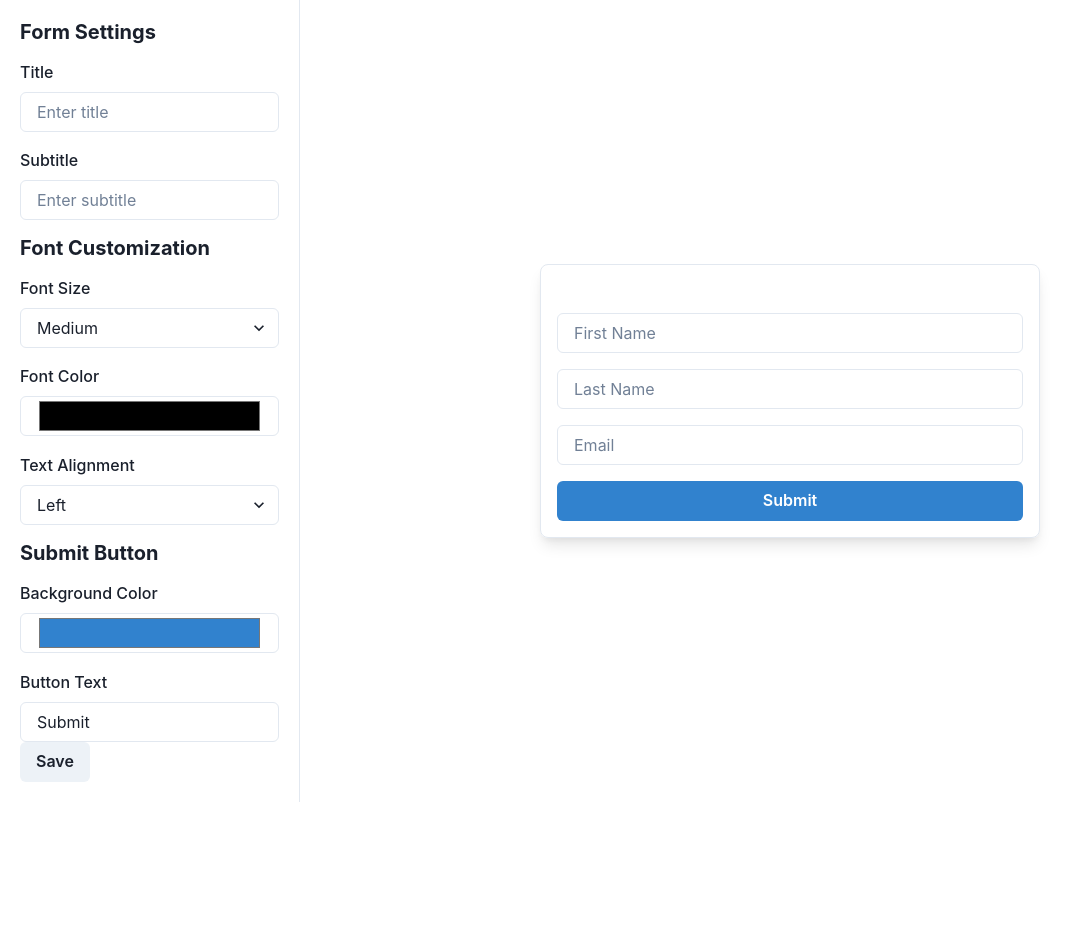
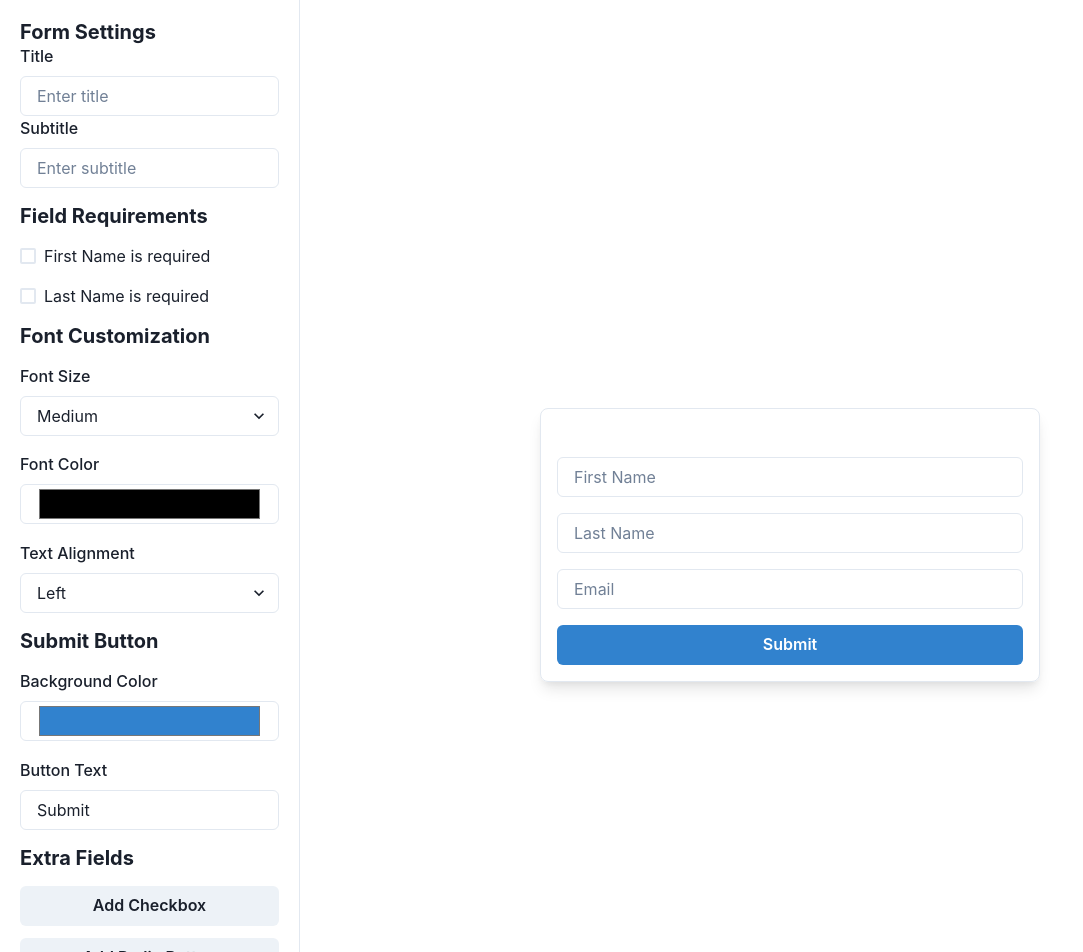
Before and after one commit to Fato07/viralLoops-form-widget-editor, a Next.js app: page / in a window 1280 px wide. Shown: the top 952 px of the page, without its empty margins (0-1083 px from the left). Before the commit the page ends 802 px from the top, so only its background shows below. Built offline with nearby package versions, Linux system fonts and the light colour scheme.

Commit message:
feat: implemented extra field fucntionality

```diff
--- /dev/null
+++ b/src/components/Field/Field.tsx
@@ -0,0 +1,69 @@
+import { updateField } from '@/store/extraFieldsSlice';
+import { Checkbox, Input, Text, Textarea } from '@chakra-ui/react';
+import React from 'react'
+import { useDispatch } from 'react-redux';
+
+const Field = ({ field }) => {
+  const dispatch = useDispatch();
+
+  const updateLabel = (e) => {
+    const updatedField = { ...field, label: e.target.value };
+    dispatch(updateField(updatedField));
+  };
+
+  const updateOptions = (e) => {
+    const options = e.target.value.split(',').map(label => ({ label: label.trim(), value: label.trim() }));
+    const updatedField = { ...field, options };
+    dispatch(updateField(updatedField));
+  };
+
+  const toggleRequired = () => {
+    const updatedField = { ...field, required: !field.required };
+    dispatch(updateField(updatedField));
+  };
+
+  switch (field.type) {
+    case 'checkbox':
+      return (
+        <>
+          <Text fontWeight="bold">Checkbox</Text>
+          <Input
+            value={field.label || ''}
+            onChange={updateLabel}
+            placeholder="Checkbox Label"
+            maxW="100%"
+          />
+          <Checkbox mt={2} isChecked={field.required} onChange={toggleRequired}>
+            Required
+          </Checkbox>
+        </>
+      );
+    case 'radio':
+      return (
+        <>
+          <Text fontWeight="bold">Radio Button</Text>
+          <Textarea
+            value={field.options?.map((option) => option.label).join(', ') || ''}
+            onChange={updateOptions}
+            placeholder="Option 1, Option 2, Option 3"
+            maxW="100%"
+          />
+        </>
+      );
+    case 'dropdown':
+      return (
+        <>
+          <Text fontWeight="bold">Dropdown</Text>
+          <Textarea value={field.options?.map((option) => option.label).join(', ') || ''}
+            onChange={updateOptions}
+            placeholder="Option 1, Option 2, Option 3"
+            maxW="100%" />
+        </>
+      );
+    default:
+      return null;
+  }
+
+};
+
+export default Field
--- a/src/components/preview/Preview.tsx
+++ b/src/components/preview/Preview.tsx
@@ -1,6 +1,6 @@
 
 import { RootState } from '@/store/store';
-import { Box, Heading, Text, Input, Button, VStack } from '@chakra-ui/react';
+import { Box, Heading, Text, Input, Button, VStack, Checkbox, RadioGroup, Radio, Select } from '@chakra-ui/react';
 import { useSelector } from 'react-redux';
 
 const Preview = () => {
@@ -12,6 +12,9 @@ const Preview = () => {
  const textAlign = useSelector((state: RootState) => state.fontCustomization.textAlign);
  const backgroundColor = useSelector((state: RootState) => state.submitButton.backgroundColor);
  const buttonText = useSelector((state: RootState) => state.submitButton.text);
+ const isFirstNameRequired = useSelector((state: RootState) => state.requiredFields.firstName);
+ const isLastNameRequired = useSelector((state: RootState) => state.requiredFields.lastName);
+ const extraFields = useSelector((state: RootState) => state.extraFields);
 
  return (
   <Box
@@ -38,12 +41,48 @@ const Preview = () => {
     >
      {subtitle}
     </Text>
-    <Input placeholder="First Name" />
-    <Input placeholder="Last Name" />
+    <Input placeholder={`First Name${isFirstNameRequired ? ' *' : ''}`} required={isFirstNameRequired} />
+    <Input placeholder={`Last Name${isLastNameRequired ? ' *' : ''}`} required={isLastNameRequired} />
+
     <Input placeholder="Email" required />
+    {/* Render Extra Fields */}
+    {extraFields.map(field => {
+     switch (field.type) {
+      case 'checkbox':
+       return (
+        <Checkbox key={field.id} isRequired={field.required}>
+         {field.label}
+        </Checkbox>
+       );
+      case 'radio':
+       return (
+        <RadioGroup key={field.id}>
+         {field.options?.map(option => (
+          <Radio value={option.value} key={option.value}>
+           {option.label}
+          </Radio>
+         ))}
+        </RadioGroup>
+       );
+      case 'dropdown':
+       return (
+        <Select key={field.id} placeholder={field.label}>
+         {field.options?.map(option => (
+          <option value={option.value} key={option.value}>
+           {option.label}
+          </option>
+         ))}
+        </Select>
+       );
+      default:
+       return null;
+     }
+    })}
+
     <Button backgroundColor={backgroundColor} color="white">
      {buttonText}
     </Button>
+
    </VStack>
   </Box>
  );
--- /dev/null
+++ b/src/components/sidebar/FormFields/FormFields.tsx
@@ -0,0 +1,35 @@
+import React from 'react';
+import { useSelector, useDispatch } from 'react-redux';
+import { FormControl, FormLabel, Input, Heading } from '@chakra-ui/react';
+import { RootState } from '@/store/store';
+import { setSubtitle, setTitle } from '@/store/titleSubtitleSlice';
+
+const FormFields = () => {
+ const dispatch = useDispatch();
+ const title = useSelector((state: RootState) => state.titleSubtitle.title);
+ const subtitle = useSelector((state: RootState) => state.titleSubtitle.subtitle);
+
+ return (
+  <div>
+   <Heading size="md">Form Settings</Heading>
+   <FormControl>
+    <FormLabel>Title</FormLabel>
+    <Input
+     value={title}
+     onChange={(e) => dispatch(setTitle(e.target.value))}
+     placeholder="Enter title"
+    />
+   </FormControl>
+   <FormControl>
+    <FormLabel>Subtitle</FormLabel>
+    <Input
+     value={subtitle}
+     onChange={(e) => dispatch(setSubtitle(e.target.value))}
+     placeholder="Enter subtitle"
+    />
+   </FormControl>
+  </div>
+ );
+};
+
+export default FormFields;
--- a/src/components/sidebar/Sidebar.tsx
+++ b/src/components/sidebar/Sidebar.tsx
@@ -1,4 +1,4 @@
-import { Box, Heading, VStack, FormControl, FormLabel, Input, Select, Button } from '@chakra-ui/react';
+import { Box, Heading, VStack, FormControl, FormLabel, Input, Select, Button, Checkbox, Stack, Text, Textarea } from '@chakra-ui/react';
 import styled from 'styled-components';
 import { useSelector, useDispatch } from 'react-redux';
 import { RootState } from '../../store/store';
@@ -9,15 +9,12 @@ import { useForm } from 'react-hook-form';
 import { zodResolver } from '@hookform/resolvers/zod';
 import { formSchema } from '@/zodSchemas/formSchema';
 import { FormData } from './types';
-
-const StyledSidebar = styled(Box)`
-    width: 300px;
-    padding: 20px;
-    border-right: 1px solid #e2e8f0;
-`;
+import { toggleFirstNameRequired, toggleLastNameRequired } from '@/store/requiredFieldsSlice';
+import { ExtraField, FieldType, addField, removeField, updateField } from '@/store/extraFieldsSlice';
+import Field from '../Field/Field';
+import FormFields from './FormFields/FormFields';
 
 const Sidebar = () => {
-
     const {
         register,
         handleSubmit,
@@ -40,31 +37,45 @@ const Sidebar = () => {
     const textAlign = useSelector((state: RootState) => state.fontCustomization.textAlign);
     const backgroundColor = useSelector((state: RootState) => state.submitButton.backgroundColor);
     const buttonText = useSelector((state: RootState) => state.submitButton.text);
+    const isFirstNameRequired = useSelector((state: RootState) => state.requiredFields.firstName);
+    const isLastNameRequired = useSelector((state: RootState) => state.requiredFields.lastName);
+    const extraFields = useSelector((state: RootState) => state.extraFields);
+
+    const handleAddField = (type: FieldType) => {
+        const newField: ExtraField = {
+            id: Date.now().toString(), // simple unique ID generation
+            type: type
+        };
+        dispatch(addField(newField));
+    };
+
 
     return (
-        <StyledSidebar as="form" onSubmit={handleSubmit(handleFormSubmit)}>
+        <Box
+            as="form"
+            w="300px"
+            p="20px"
+            borderRight="1px solid #e2e8f0"
+            overflowY="auto"
+            onSubmit={handleSubmit(handleFormSubmit)}>
 
             <VStack spacing={4} align="stretch">
                 {/* Title and Subtitle */}
-                <Heading size="md">Form Settings</Heading>
-                <FormControl>
-                    <FormLabel>Title</FormLabel>
-                    <Input
-                        {...register("title")}
-                        value={title}
-                        onChange={(e) => dispatch(setTitle(e.target.value))}
-                        placeholder="Enter title"
-                    />
-                </FormControl>
-                <FormControl>
-                    <FormLabel>Subtitle</FormLabel>
-                    <Input
-                        {...register("subtitle")}
-                        value={subtitle}
-                        onChange={(e) => dispatch(setSubtitle(e.target.value))}
-                        placeholder="Enter subtitle"
-                    />
-                </FormControl>
+                <FormFields />
+
+                <Heading size="md">Field Requirements</Heading>
+                <Checkbox
+                    isChecked={isFirstNameRequired}
+                    onChange={() => dispatch(toggleFirstNameRequired())}
+                >
+                    First Name is required
+                </Checkbox>
+                <Checkbox
+                    isChecked={isLastNameRequired}
+                    onChange={() => dispatch(toggleLastNameRequired())}
+                >
+                    Last Name is required
+                </Checkbox>
 
                 {/* Font Customization */}
                 <Heading size="md">Font Customization</Heading>
@@ -124,10 +135,25 @@ const Sidebar = () => {
                         placeholder="Enter button text"
                     />
                 </FormControl>
+                {/* Extra Fields Settings */}
+                <Heading size="md">Extra Fields</Heading>
+                <Stack spacing={3}>
+                    <Button onClick={() => handleAddField('checkbox')}>Add Checkbox</Button>
+                    <Button onClick={() => handleAddField('radio')}>Add Radio Button</Button>
+                    <Button onClick={() => handleAddField('dropdown')}>Add Dropdown</Button>
+                </Stack>
+
+                {/* List of added extra fields */}
+                {extraFields.map(field => (
+                    <Box key={field.id} mt={4} p={4} borderWidth="1px" borderRadius="md">
+                        <Field field={field} />
+                        <Button mt={2} onClick={() => dispatch(removeField(field.id))}>Remove Field</Button>
+                    </Box>
+                ))}
             </VStack>
             <Button type="submit">Save</Button>
 
-        </StyledSidebar>
+        </Box>
     );
 };
 
--- /dev/null
+++ b/src/store/extraFieldsSlice.ts
@@ -0,0 +1,43 @@
+import { createSlice, PayloadAction } from '@reduxjs/toolkit';
+
+export type FieldType = 'checkbox' | 'radio' | 'dropdown';
+
+interface FieldOption {
+  label: string;
+  value: string;
+}
+
+export interface ExtraField {
+  id: string; // A unique identifier for each field
+  type: FieldType;
+  label?: string; // For checkbox
+  options?: FieldOption[]; // For radio and dropdown
+  required?: boolean;
+}
+
+const initialState: ExtraField[] = [];
+
+const extraFieldsSlice = createSlice({
+  name: 'extraFields',
+  initialState,
+  reducers: {
+    addField: (state, action: PayloadAction<ExtraField>) => {
+      if (state.length < 3) { // Ensure we don't add more than 3 fields
+        state.push(action.payload);
+      }
+    },
+    removeField: (state, action: PayloadAction<string>) => {
+      return state.filter(field => field.id !== action.payload);
+    },
+    updateField: (state, action: PayloadAction<ExtraField>) => {
+      const index = state.findIndex(field => field.id === action.payload.id);
+      if (index !== -1) {
+        state[index] = action.payload;
+      }
+    }
+  },
+});
+
+export const { addField, removeField, updateField } = extraFieldsSlice.actions;
+
+export default extraFieldsSlice.reducer;
--- /dev/null
+++ b/src/store/requiredFieldsSlice.ts
@@ -0,0 +1,23 @@
+import { createSlice } from '@reduxjs/toolkit';
+
+const initialState = {
+  firstName: false,
+  lastName: false,
+};
+
+const requiredFieldsSlice = createSlice({
+  name: 'requiredFields',
+  initialState,
+  reducers: {
+    toggleFirstNameRequired: (state) => {
+      state.firstName = !state.firstName;
+    },
+    toggleLastNameRequired: (state) => {
+      state.lastName = !state.lastName;
+    },
+  },
+});
+
+export const { toggleFirstNameRequired, toggleLastNameRequired } = requiredFieldsSlice.actions;
+
+export default requiredFieldsSlice.reducer;
--- a/src/store/store.ts
+++ b/src/store/store.ts
@@ -2,12 +2,16 @@ import { configureStore } from '@reduxjs/toolkit';
 import titleSubtitleReducer from './titleSubtitleSlice';
 import fontCustomizationReducer from './fontCustomizationSlice';
 import submitButtonReducer from './submitButtonSlice';
+import requiredFieldsReducer from './requiredFieldsSlice';
+import extraFieldsReducer from './extraFieldsSlice';
 
 const store = configureStore({
   reducer: {
     titleSubtitle: titleSubtitleReducer,
+    requiredFields: requiredFieldsReducer,
     fontCustomization: fontCustomizationReducer,
     submitButton: submitButtonReducer,
+    extraFields: extraFieldsReducer,
   },
 });
 
```
Also changed, not shown: src/components/sidebar/types.ts (line endings or trailing spaces).
